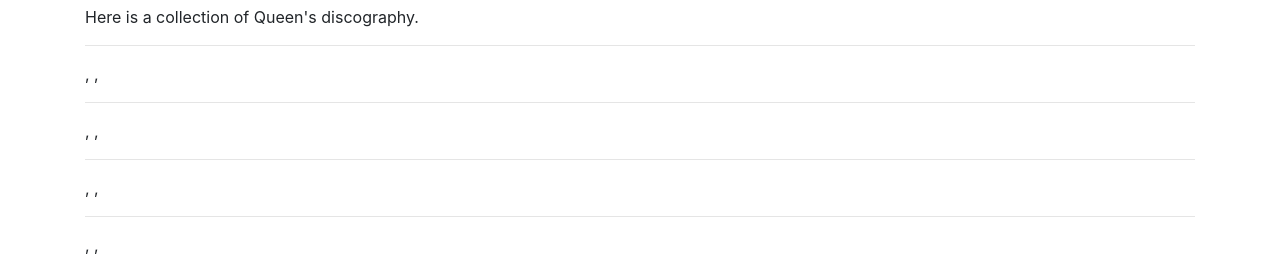
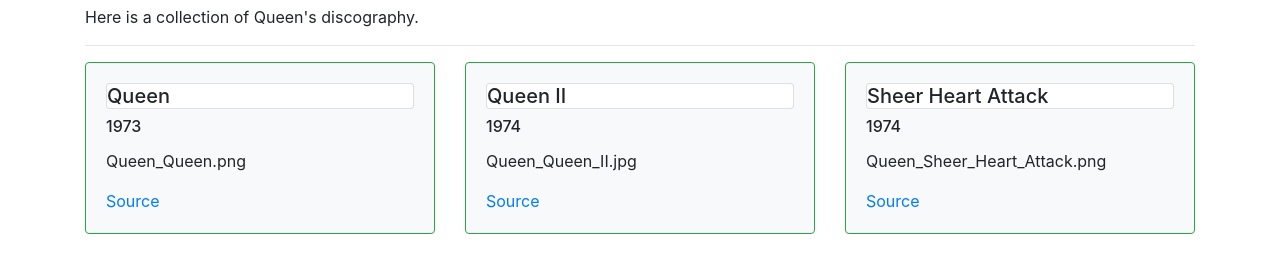
Before and after one commit to clairecoburn/claire-final-project, a website: page src/njk/index.njk in a window 1280 px wide. Shown: the part 645-900 px from the top of the page. Drawn offline with nearby package versions, Linux system fonts and the light colour scheme; files that its build step writes are made by us from their sources; files whose address does not match are found by name.

Commit message:
need to create discography and tour pages

```diff
--- a/src/njk/index.njk
+++ b/src/njk/index.njk
@@ -27,15 +27,19 @@
     <h2>Discography</h2>
     <p>Here is a collection of Queen's discography.</p>
     <hr>
-    {% for discography in queen.discography %}
-      <h3>
-        <a href="{{ store.url }}" target="_blank">{{ store.name }}</a>
-      </h3>
-      <p>{{ store.address}},
-        {{ store.city }},
-        {{ store.state }}
-        {{ store.zip }}</p>
-      <hr>
-    {% endfor %}
-  </div>
-{% endblock %}
+    <div class="row">
+      {% for albums in queen.discography %}
+        <div class="col-sm-6 col-lg-4">
+          <div class="card mb-4 bg-light border-success">
+            <div class="card-body">
+              <h5 class="card title">{{albums.title}}</h5>
+              <h6 class="card-title">{{albums.year}}</h6>
+              <p class="card-image">{{albums.image}}</p>
+              <a href="{{ queen.source }}" target="blank">Source</a>
+            </div>
+          </div>
+        </div>
+        <hr>
+      {% endfor %}
+    </div>
+  {% endblock %}
```
Also changed, not shown: docs/index.html.
